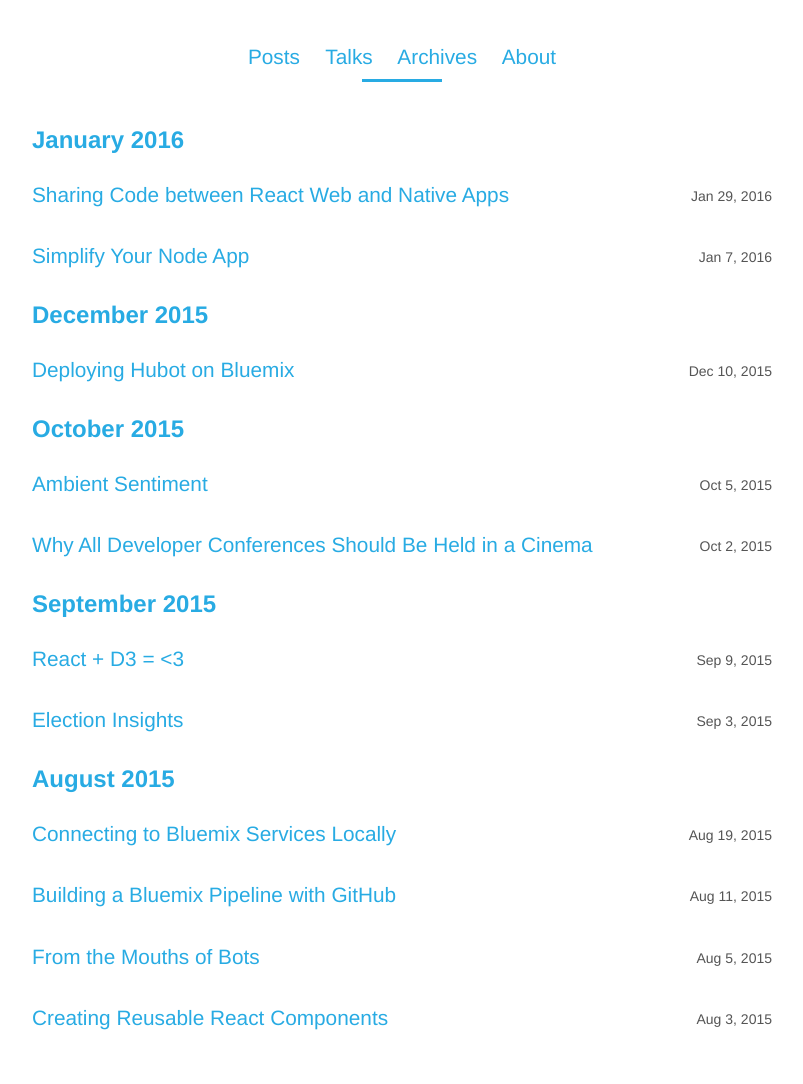
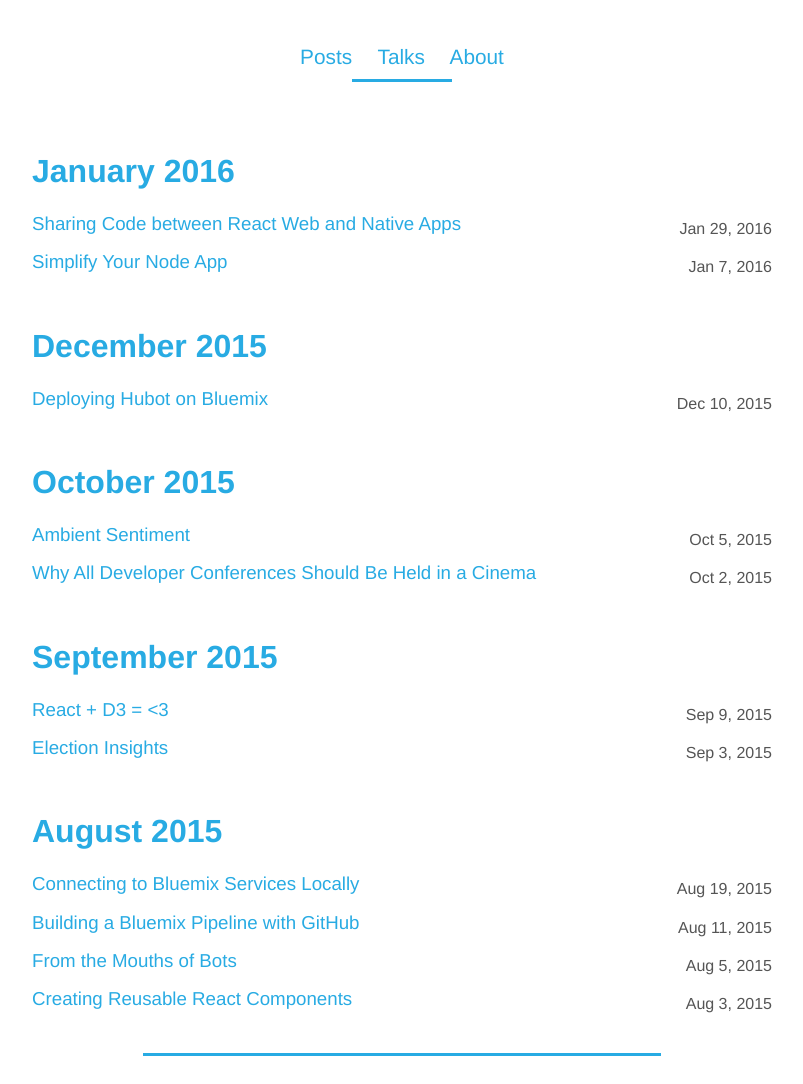
Before and after one commit to kauffecup/kauffecup.github.io, a Jekyll site: the page built from index.html, in a window 1280 px wide, cut to the strip 576-1660 px from the top of the page. Shown: the whole strip, without its empty margins (238-1041 px from the left). Built offline with Jekyll 4.4.1, drawn with Linux system fonts in a browser that asks for light colours.

Commit message:
small refactor - use includes.slug and includes/list-item to remove repeated templating between archives and list. slight font-size/margin change in lists. make archive page only acessible via clicking on a tag

```diff
--- a/_includes/header.html
+++ b/_includes/header.html
@@ -14,7 +14,7 @@
       <div class="trigger">
         <a class="page-link" href="{{ site.baseurl }}/">Posts</a>
         {% for my_page in site.pages %}
-          {% if my_page.title %}
+          {% if my_page.title and my_page.hide != true %}
           <a class="page-link" href="{{ my_page.url | prepend: site.baseurl }}">{{ my_page.title }}</a>
           {% endif %}
         {% endfor %}
--- /dev/null
+++ b/_includes/list-item.html
@@ -0,0 +1,8 @@
+<li class="list-item">
+  <a href="{{ include.url | prepend: site.baseurl }}">
+    <div>
+      <span class="thing-title">{{ include.title }}</span>
+      <span class="thing-meta">{{ include.date | date: "%b %-d, %Y" }}</span>
+    </div>
+  </a>
+</li>
--- /dev/null
+++ b/_includes/slug.html
@@ -0,0 +1,3 @@
+<a name="{{ include.name | slugify }}" href="#{{ include.name | slugify }}">
+  <h3 id="#{{ include.name | slugify }}">{{ include.name }}</h3>
+</a>
--- a/_layouts/list.html
+++ b/_layouts/list.html
@@ -3,23 +3,16 @@
 ---
 <div class="home">
   {{ content }}
-  <ul class="post-list">
+  <ul class="list-of-things">
     {% for post in site.categories[{{page.category}}] %}
       {% assign currentdate = post.date | date: "%B %Y" %}
       {% if currentdate != date %}
         {% unless forloop.first %}</ul>{% endunless %}
-        <h4 id="y{{post.date | date: "%B %Y"}}">{{ currentdate }}</h4>
+        {% include slug.html name=currentdate %}
         <ul>
         {% assign date = currentdate %}
       {% endif %}
-      <li>
-        <a href="{{ post.url | prepend: site.baseurl }}">
-          <div>
-            <span class="post-list-title">{{ post.title }}</span>
-            <span class="post-meta">{{ post.date | date: "%b %-d, %Y" }}</span>
-          </div>
-        </a>
-      </li>
+      {% include list-item.html url=post.url title=post.title date=post.date %}
       {% if forloop.last %}</ul>{% endif %}
     {% endfor %}
   </ul>
--- a/_sass/_layout.scss
+++ b/_sass/_layout.scss
@@ -44,7 +44,7 @@
       }
     }
     &::after {
-      $site-nav-after-width: 80px;
+      $site-nav-after-width: 100px;
       content: '';
       position: absolute;
       width: $site-nav-after-width;
@@ -123,28 +123,26 @@
   font-size: 20px;
 }
 
-.post-list {
+.list-of-things {
   &, ul {
     margin-left: 0;
     list-style: none;
   }
-  .post-list-title {
-    font-size: 1.3rem;
+  .thing-title {
+    font-size: 1.17rem;
     line-height: $base-line-height;
   }
-  .post-meta {
+  .thing-meta {
     float: right;
+    color: $grey-color;
     line-height: $base-line-height;
     margin-top: 7px;
   }
-  h2 {
-    margin: 0;
+  h3 {
+    margin: 50px 0px 20px;
   }
   li {
-    margin-bottom: $spacing-unit;
-    .archive-group & {
-      margin-bottom: $spacing-unit / 2;
-    }
+    margin-bottom: 10px;
   }
 }
 
```
Also changed, not shown: pages/00-archives.html (added, +20 -0 lines), pages/02-archives.html (deleted, +0 -38 lines), pages/02-about.md (renamed from pages/03-about.md).
